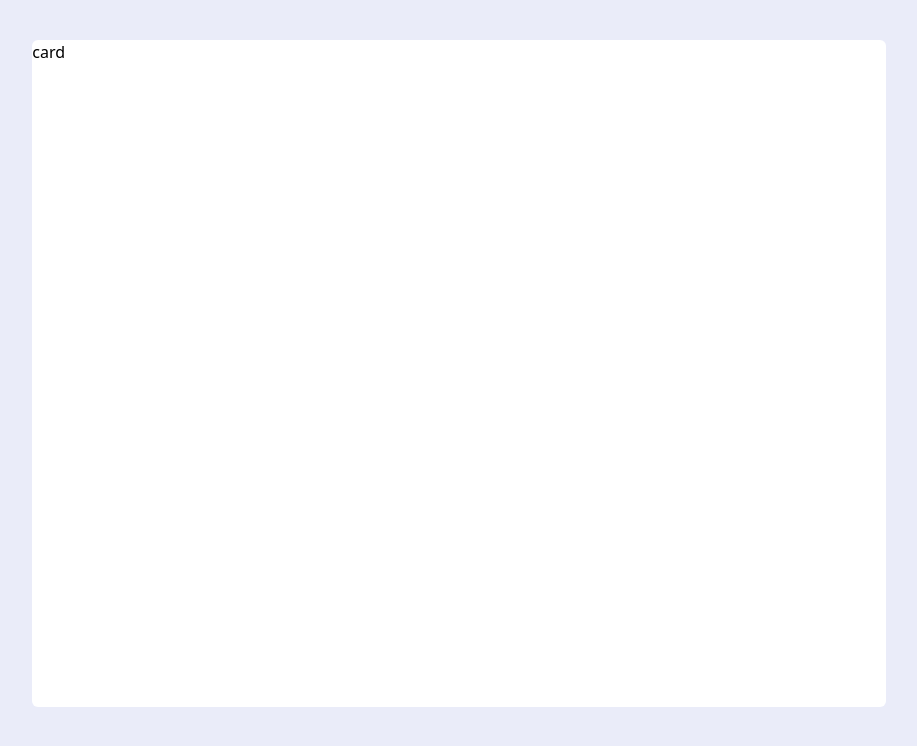
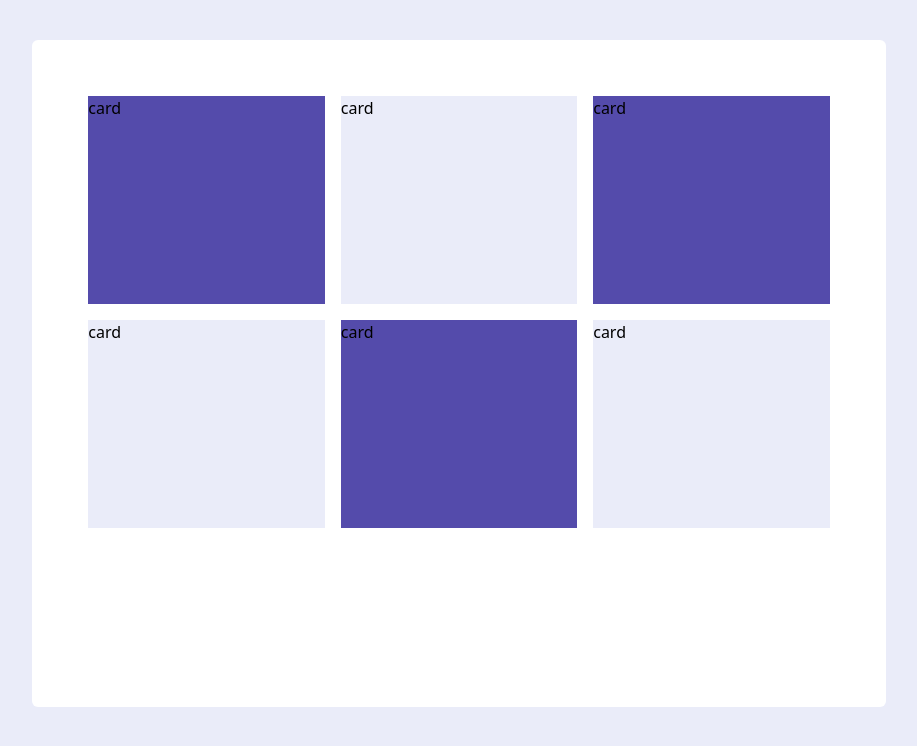
Before and after one commit to nasir-001/100-components, a Vue app: page /layout29 in a window 1280 px wide. Shown: the top 746 px of the page, without its empty margins (181-1098 px from the left). Built offline with nearby package versions, Linux system fonts and the light colour scheme; the HTML template or start-up script is replaced by a standard one.

Commit message:
add the six cards to the component 29

```diff
--- a/src/views/Layout29.vue
+++ b/src/views/Layout29.vue
@@ -1,7 +1,28 @@
 <template>
   <div class="bg-layout29backgroundColor h-screen">
     <div class="bg-white top-10 sticky w-4/6 rounded-md h-5/6 mx-auto">
-      card
+      <div class="flex mx-12">
+        <div class="w-1/3 h-52 bg-layout29firstCardColor mt-14 mx-2">
+          card
+        </div>
+        <div class="w-1/3 h-52 bg-layout29secondCardColor mt-14 mx-2">
+          card
+        </div>
+        <div class="w-1/3 h-52 bg-layout29firstCardColor mt-14 mx-2">
+          card
+        </div>
+      </div>
+      <div class="flex mx-12">
+        <div class="w-1/3 h-52 bg-layout29secondCardColor mt-4 mx-2">
+          card
+        </div>
+        <div class="w-1/3 h-52 bg-layout29firstCardColor mt-4 mx-2">
+          card
+        </div>
+        <div class="w-1/3 h-52 bg-layout29secondCardColor mt-4 mx-2">
+          card
+        </div>
+      </div>
     </div>
   </div>
 </template>
```
